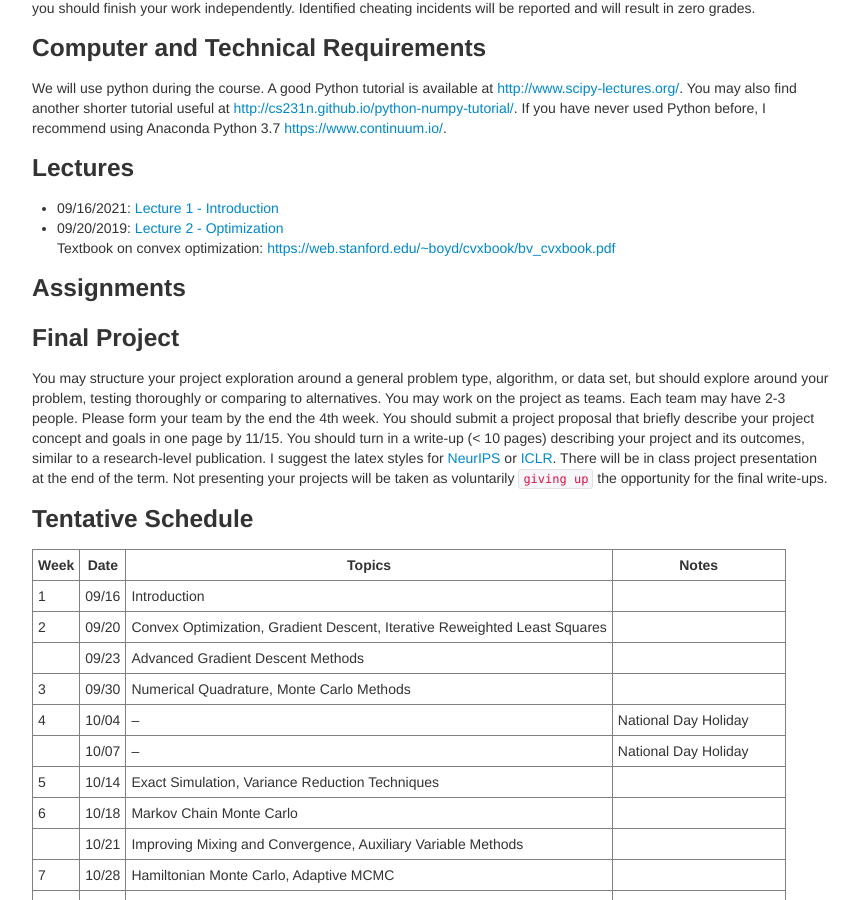
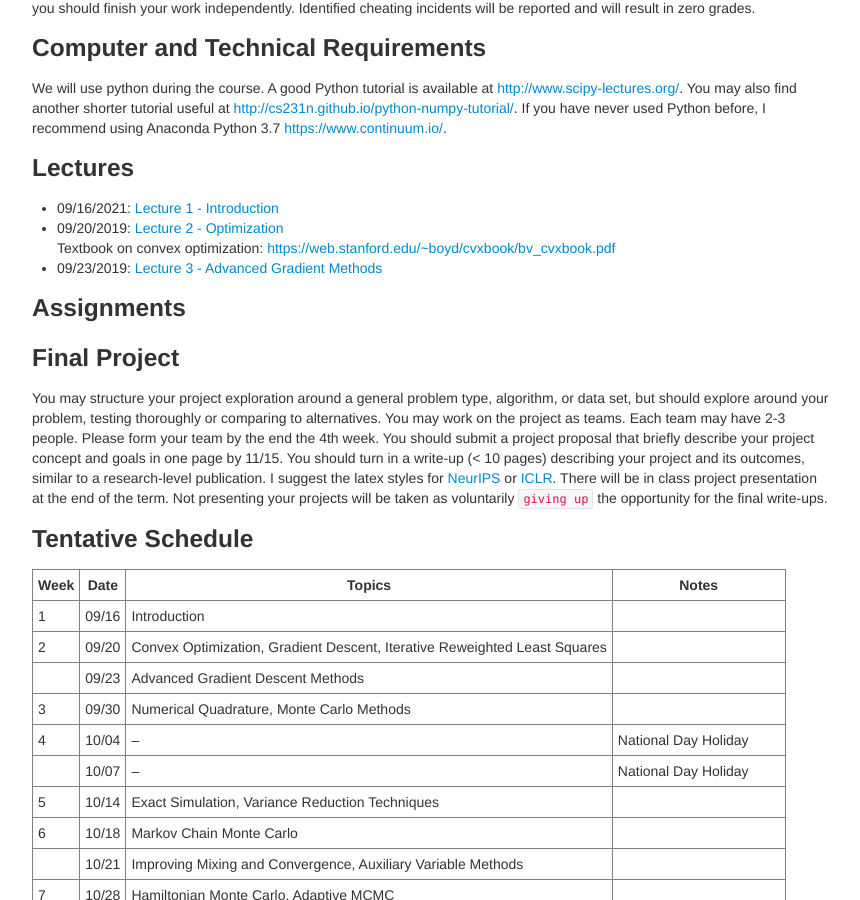
Before and after one commit to zcrabbit/zcrabbit.github.io, a Jekyll site: the page built from courses/smcm-f21.md, in a window 1280 px wide and 900 px high, scrolled down 945 px. Shown: the whole window, without its empty margins (208-1068 px from the left). Built offline with Jekyll 4.4.1, drawn with Linux system fonts in a browser that asks for light colours.

Commit message:
lecture 3 out

```diff
--- a/courses/smcm-f21.md
+++ b/courses/smcm-f21.md
@@ -40,6 +40,7 @@ We will use python during the course. A good Python tutorial is available at <ht
 - 09/16/2021: [Lecture 1 - Introduction]({{sites.baseurl}}/static/slides/smcm_fall21/lec01.pdf)
 - 09/20/2019: [Lecture 2 - Optimization]({{sites.baseurl}}/static/slides/smcm_fall21/lec02.pdf)
   Textbook on convex optimization: <https://web.stanford.edu/~boyd/cvxbook/bv_cvxbook.pdf>
+- 09/23/2019: [Lecture 3 - Advanced Gradient Methods]({{sites.baseurl}}/static/slides/smcm_fall21/lec03.pdf)
 
 
 ### Assignments
```
Also changed, not shown: 1 other file.
